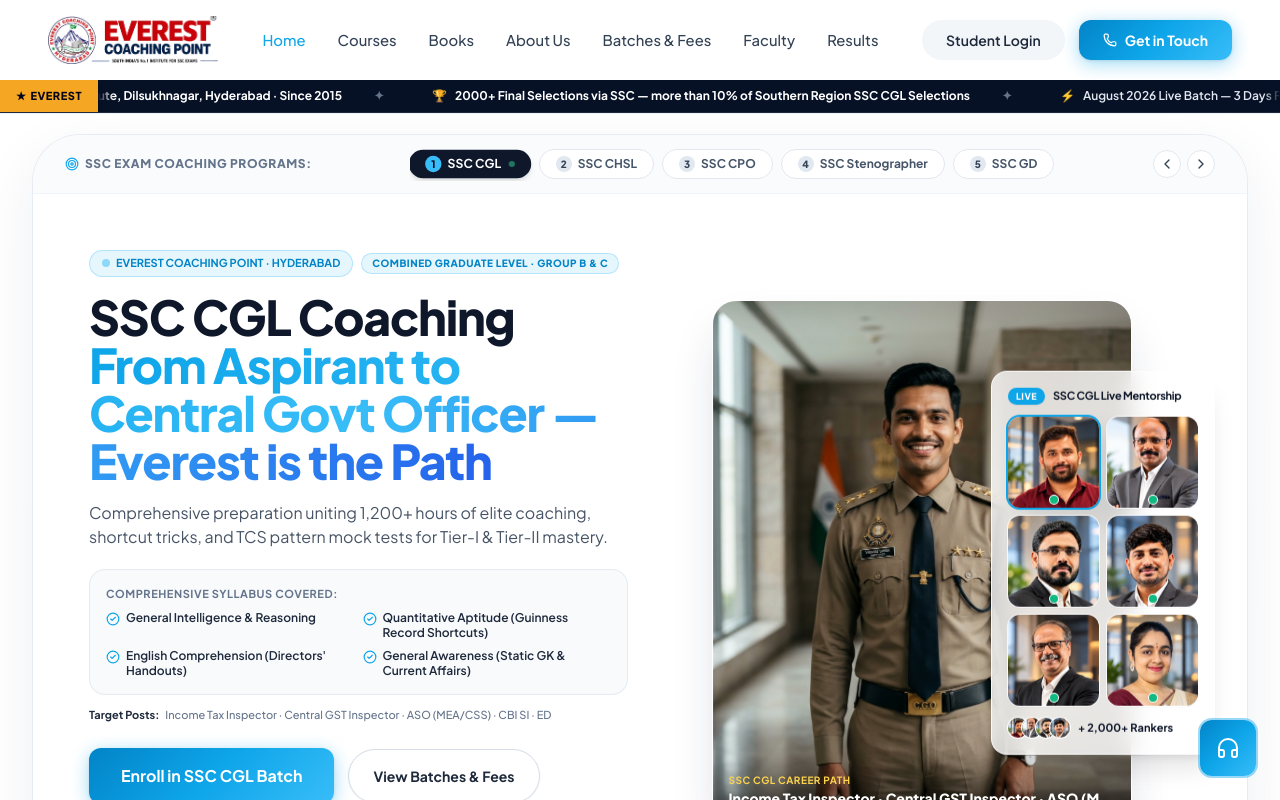
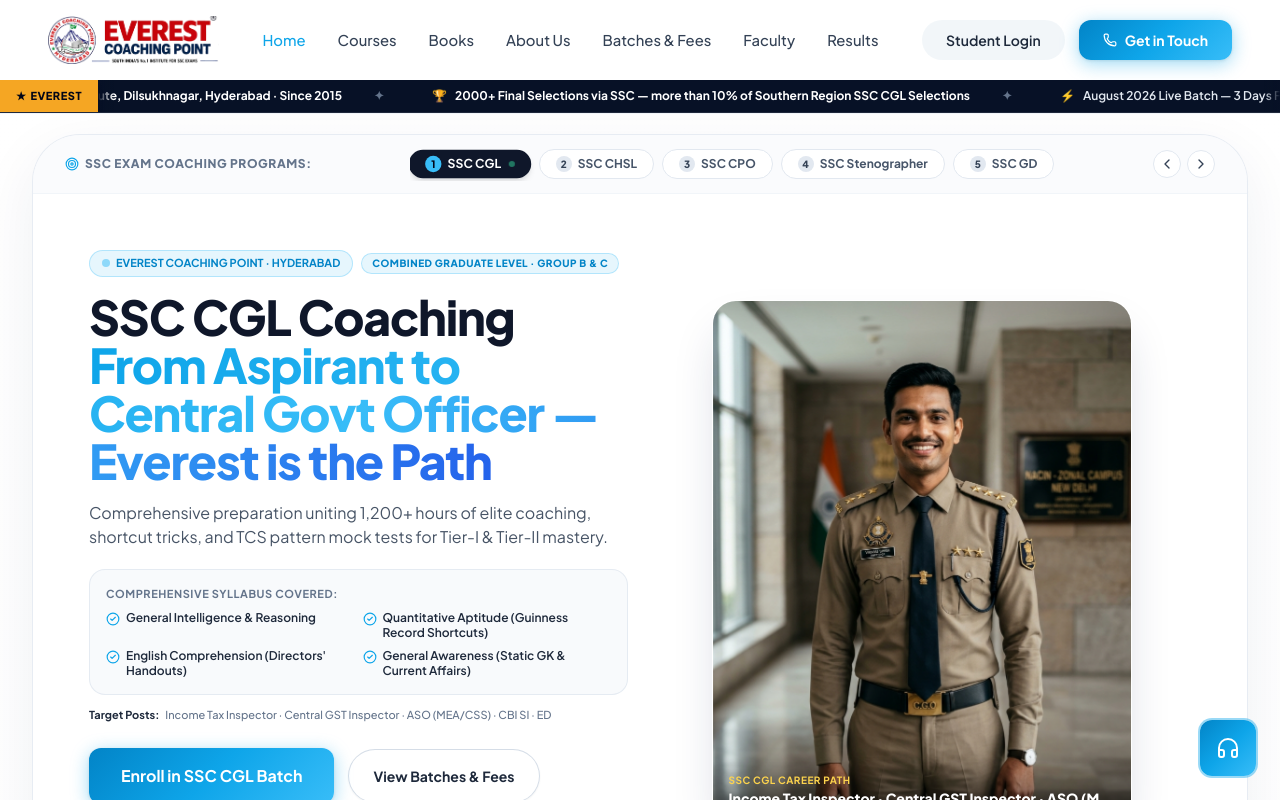
Before and after one commit to hemcharanmopidevi/everest-impact, a Next.js app: page / in a window 1280 px wide. Shown: the top 800 px of the page. Built offline with nearby package versions, Linux system fonts and the light colour scheme.

Commit message:
feat(hero): remove floating live mentorship grid widget from hero section

```diff
--- a/src/components/hero-slider.tsx
+++ b/src/components/hero-slider.tsx
@@ -112,14 +112,6 @@
   },
 ];
 
-const mentors = [
-  { id: 1, name: "B. Rajkumar Sir", role: "Quant Director · Guinness Record Holder", image: "/faculty/circle_portraits/b-rajkumar_circle.jpg" },
-  { id: 2, name: "B. Sreenivasulu Reddy Sir", role: "English Director · 27+ Yrs Exp", image: "/faculty/circle_portraits/b-srinivasulu_circle.jpg" },
-  { id: 3, name: "Kalyan Sir", role: "Reasoning Specialist", image: "/faculty/circle_portraits/kalyan_circle.jpg" },
-  { id: 4, name: "Shiva Shankar Sir", role: "GS & Polity Faculty", image: "/faculty/circle_portraits/shiva-shankar_circle.jpg" },
-  { id: 5, name: "Suparas Chand Jain Sir", role: "Geography & GK Specialist", image: "/faculty/circle_portraits/suparas-chand-jain_circle.jpg" },
-  { id: 6, name: "Thanuja Ma'am", role: "General Science Specialist", image: "/faculty/circle_portraits/thanuja_circle.jpg" },
-];
 
 export function HeroSlider() {
   const [currentIdx, setCurrentIdx] = useState(0);
@@ -398,68 +390,6 @@
                 </div>
               </div>
 
-              {/* Widget 3: Live Video Grid with 6 Mentor Faces (Right of Character) */}
-              <div className="hidden lg:flex absolute right-0 sm:right-1 lg:-right-6 top-1/2 -translate-y-1/2 z-20 flex-col rounded-2xl bg-white/80 dark:bg-card/85 backdrop-blur-md p-3 sm:p-4 shadow-xl border border-white/80 dark:border-border">
-                {/* Header: LIVE Badge + Coaching Session */}
-                <div className="mb-3 flex items-center gap-2">
-                  <span className="inline-flex items-center rounded-full bg-sky-500 px-2 py-0.5 text-[9px] font-black uppercase tracking-wider text-white shadow-sm">
-                    LIVE
-                  </span>
-                  <span className="text-[11px] font-bold text-[#0f172a] dark:text-white tracking-tight">
-                    {currentCourse.shortName} Live Mentorship
-                  </span>
-                </div>
-
-                {/* 2x3 Grid with Mentor Faces */}
-                <div className="grid grid-cols-2 gap-2 w-[160px] sm:w-[190px]">
-                  {mentors.map((mentor, index) => (
-                    <div
-                      key={mentor.id}
-                      title={`${mentor.name} — ${mentor.role}`}
-                      className={`relative aspect-square w-full overflow-hidden rounded-xl bg-slate-200 shadow-sm transition-transform hover:scale-105 ${
-                        index === 0
-                          ? "ring-2 ring-sky-500 shadow-md shadow-sky-500/30"
-                          : "ring-1 ring-white/80"
-                      }`}
-                    >
-                      <Image
-                        src={mentor.image}
-                        alt={mentor.name}
-                        fill
-                        className="object-cover"
-                        sizes="95px"
-                      />
-                      {/* Active green indicator dot */}
-                      <span className="absolute bottom-1 left-1/2 -translate-x-1/2 flex size-2">
-                        <span className="size-2 rounded-full bg-emerald-500 ring-1 ring-white" />
-                      </span>
-                    </div>
-                  ))}
-                </div>
-
-                {/* Bottom Attendee Stack */}
-                <div className="mt-3 flex items-center gap-2">
-                  <div className="flex -space-x-1.5">
-                    {mentors.slice(0, 4).map((m) => (
-                      <div
-                        key={m.id}
-                        className="relative size-5 shrink-0 overflow-hidden rounded-full ring-1 ring-white"
-                      >
-                        <Image
-                          src={m.image}
-                          alt={m.name}
-                          width={20}
-                          height={20}
-                          className="w-full h-full object-cover"
-                        />
-                      </div>
-                    ))}
-                  </div>
-                  <span className="text-[11px] font-bold text-[#0f172a] dark:text-white">
-                    + 2,000+ Rankers
-                  </span>
-                </div>
-              </div>
 
             </div>
 
```
